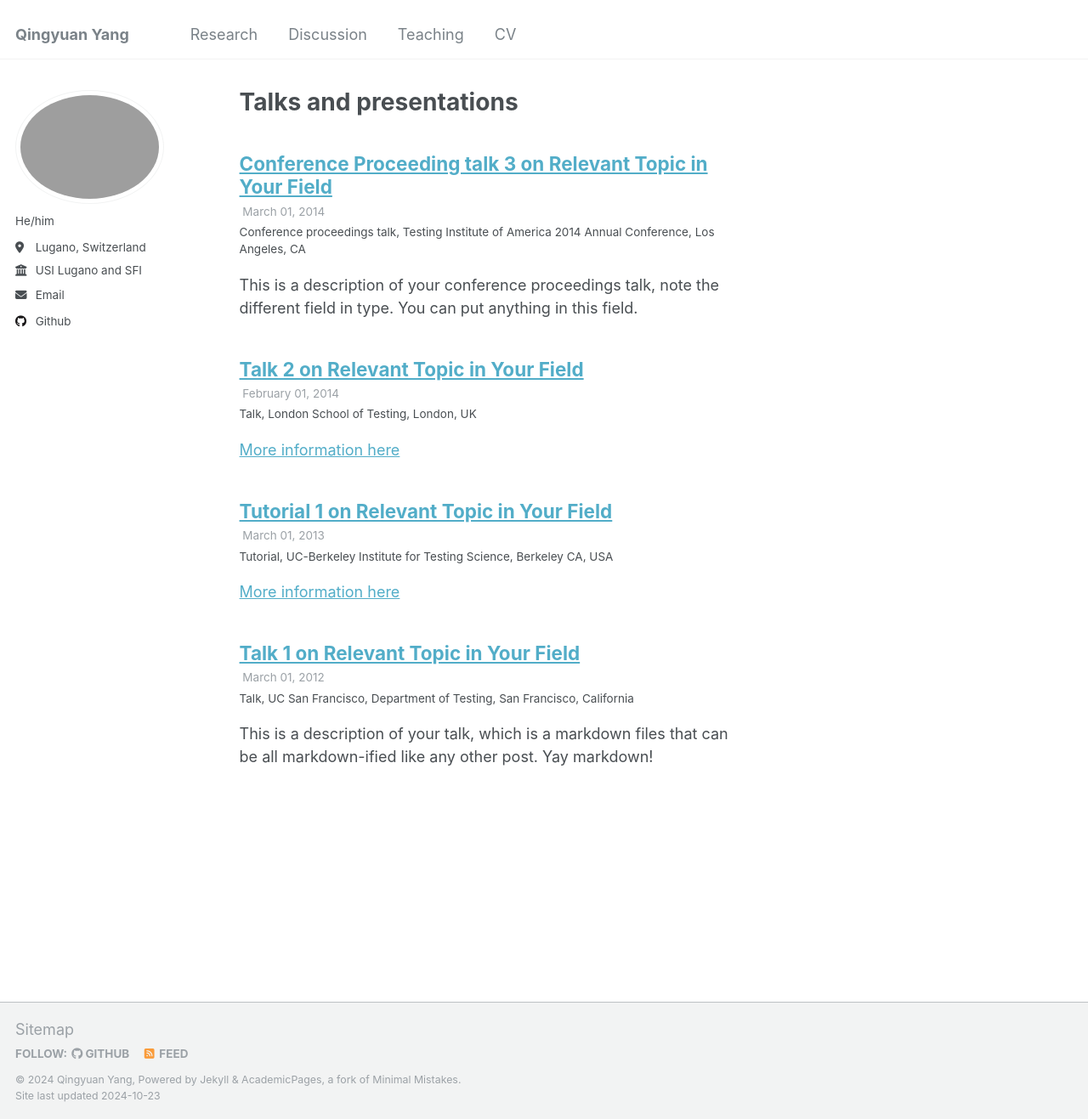
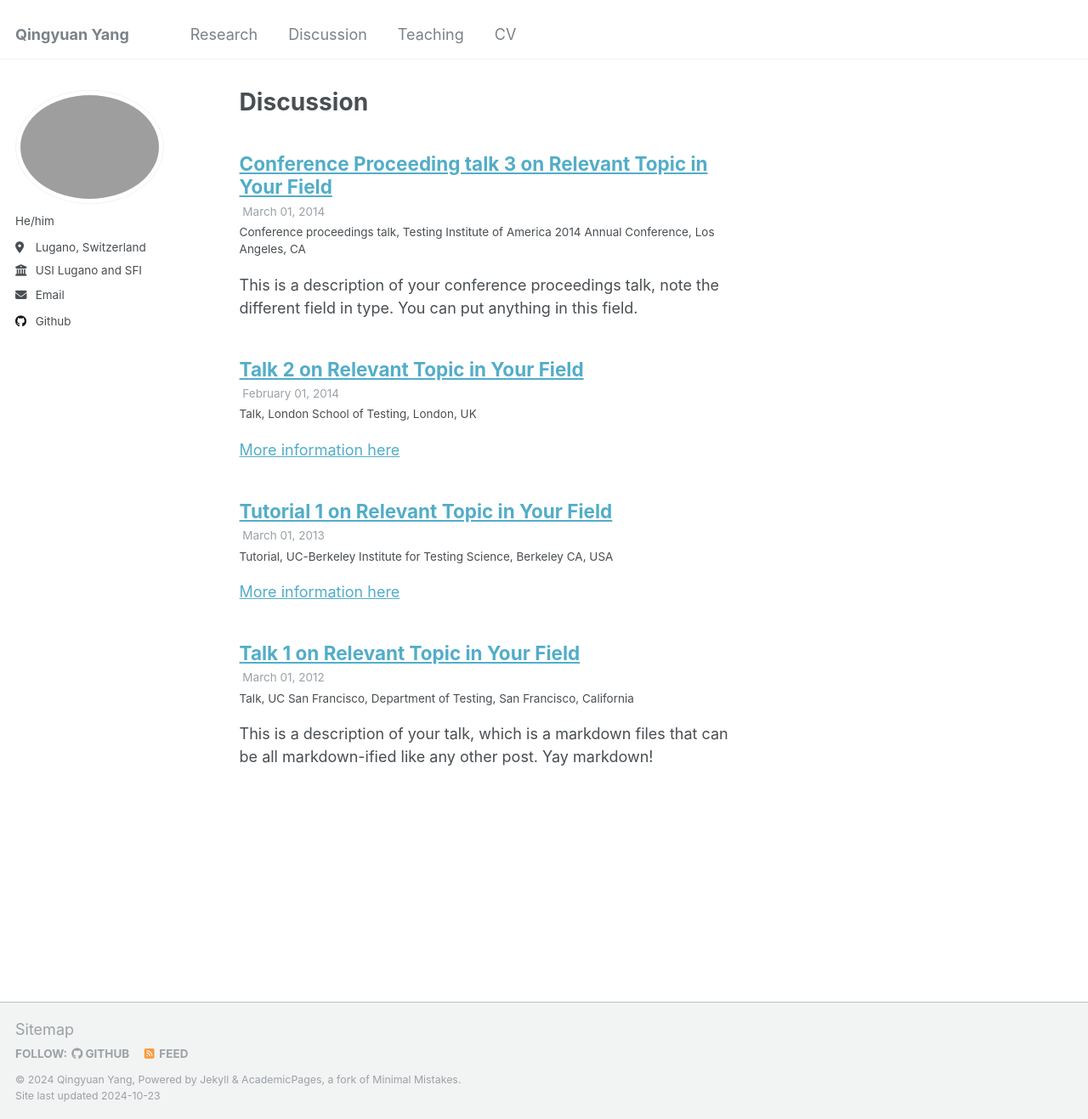
Before and after one commit to acctyl/qingyuan_yang.github.io, a Jekyll site: the page built from _pages/talks.html, in a window 1280 px wide and 1317 px high. Shown: the whole window at 85% size. Built offline with Jekyll 4.4.1, drawn with Linux system fonts in a browser that asks for light colours.

Commit message:
talks.html

```diff
--- a/_pages/talks.html
+++ b/_pages/talks.html
@@ -1,7 +1,7 @@
 ---
 layout: archive
-title: "Talks and presentations"
-permalink: /talks/
+title: "Discussion"
+permalink: /Discussion/
 author_profile: true
 ---
 
```
